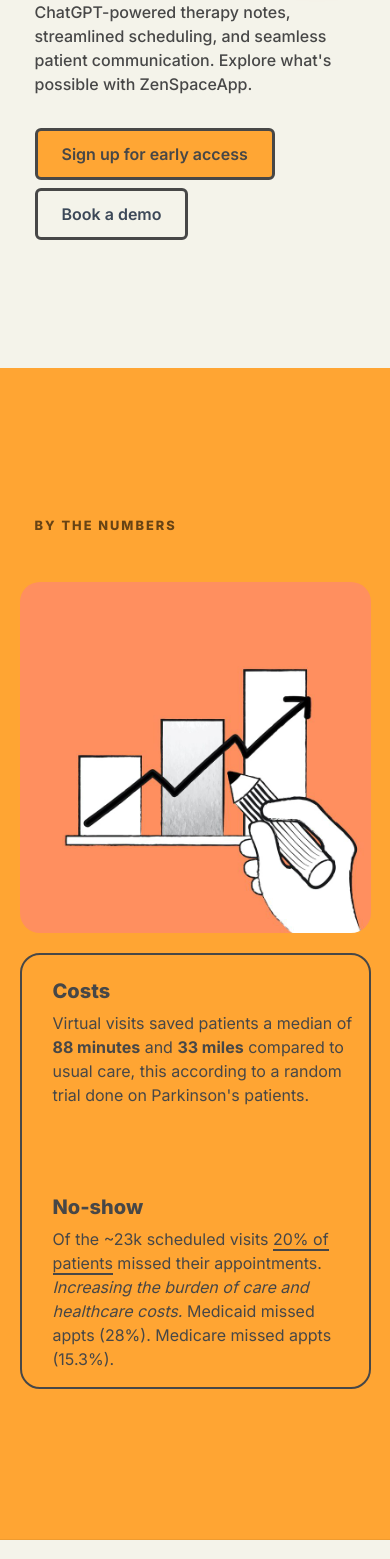
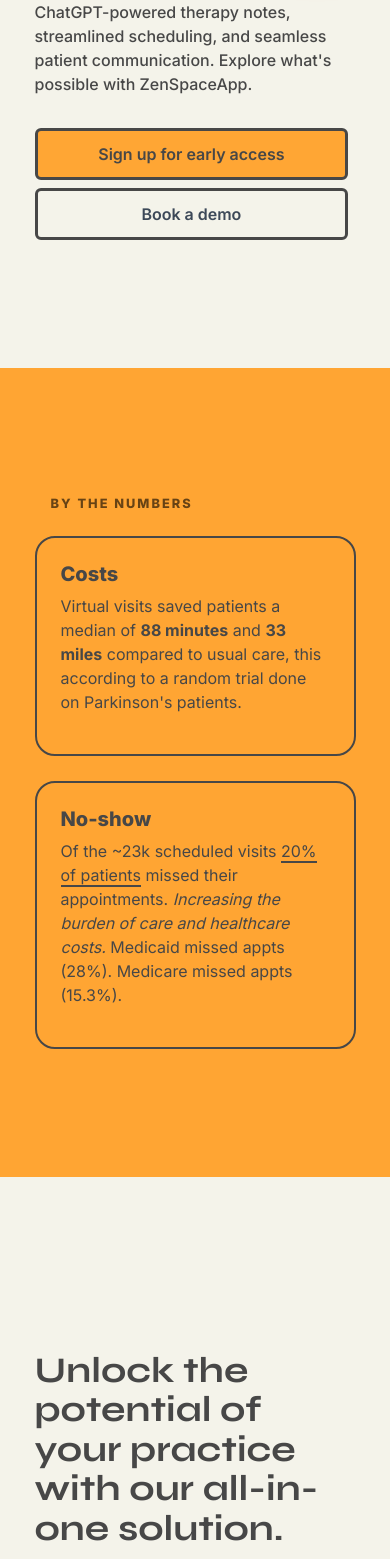
Before and after one commit to ZenSpaceApp/zenspace-website, a Next.js app: page / in a window 390 px wide. Shown: the part 809-2368 px from the top of the page. Built offline with nearby package versions, Linux system fonts and the light colour scheme.

Commit message:
Redesigned the stats section on home page.

```diff
--- a/app/page.tsx
+++ b/app/page.tsx
@@ -344,31 +344,18 @@ function Benefits() {
   )
 }
 
-
-
 const Stats = () => {
-  return (
-    <section  className="section bg-half-170" style={{borderBottom: "1px solid #00000010", background: "#ffa533"}}>
-      <div className="container">
-        <h5 className="sub-heading ml-10 mb-4 offset-md-1">By the numbers</h5>
-        <div className="row align-items-center pt-4 ">
-          <div className="col-12 col-md-5 offset-md-1 order-2 order-lg-2 p-lg-5"  style={{ borderRadius: "20px", border: "2px solid"}}>
-            <div className="section-title mr-lg-4">
-              <div className="row">
-                <div className="col-12">
-                  <div className="d-flex feature-card align-items-center pt-4 ">
-                    <div className="ml-3">
+  return <section id="stats">
+    <div className='container'>
+    <h5 className="sub-heading pl-3 ml-10 mb-4 p-lg-5">By the numbers</h5>
+      <div className='grid-container'>
+      <div className="p-4 pr-2  pl-2 p-lg-5"  style={{ borderRadius: "20px", border: "2px solid"}}>
         <h5>Costs</h5>
         <p className="">
           <span className="">Virtual visits saved patients</span> a median of <b>88 minutes</b> and <b>33 miles</b> compared to usual care, this according to a random trial
           done on Parkinson&apos;s patients.</p>
       </div>
-                  </div>
-                </div>
-
-                <div className="col-12 mt-5 ">
-                <div className="d-flex feature-card align-items-center pt-4 ">
-                    <div className="ml-3">
+      <div className="p-4 pr-2  pl-2 p-lg-5"  style={{ borderRadius: "20px", border: "2px solid"}}>
         <h5>No-show</h5>
         <p className="">
           Of the ~23k scheduled visits <span className="underline">20% of patients</span> missed their appointments.
@@ -377,29 +364,7 @@ const Stats = () => {
       </div>
     </div>
     </div>
-              </div>
-            </div>
-          </div>
-          <div className="col-md-6 offset-md1 order-lg-2 " style={{ padding: 0}}>
-            <Image
-              alt='telehealth benefits by number'
-              src={StatsImg}
-              style={{
-                borderRadius: '20px',
-                maxWidth: "510px",
-                width: "100%",
-                height: "auto",
-                display: "block",
-                margin: "auto",
-                marginBottom: "20px"
-              }}
-            />
-            {/* <img src="/images/stats.jpg" style={{borderRadius: '12px'}} className="img-fluid bordered-img" alt="" /> */}
-          </div>
-        </div>
-      </div>
   </section>
-  )
 }
 
 const Hero = () => {
--- a/styles/styles.scss
+++ b/styles/styles.scss
@@ -324,6 +324,12 @@ section.route-section {
     'subhead'
     'ctaButtons';
 
+    .ctaButtons {
+      display: flex;
+      flex-direction: column;
+      max-width: 90%;
+    }
+
     .heroImg {
       max-width: 95%;
       margin-top: 20px;
@@ -338,6 +344,9 @@ section.route-section {
     }
 
     @media screen and #{$mq-small} {
+      .ctaButtons {
+        display: block;
+      }
 
       .heading {
         max-width: 90%;
@@ -485,6 +494,23 @@ section.route-section {
   }
 }
 
+#stats {
+  padding-top: 8rem;
+  padding-bottom: 8rem;
+  background: #ffa533;
+
+
+  .grid-container {
+    display: grid;
+    grid-template-columns: 1fr;
+    row-gap: 25px;
+
+    @media screen and #{$mq-small} {
+      grid-template-columns: 1fr 1fr;
+      column-gap: 40px;
+    }
+  }
+}
 
 #stats-bg {
   // @include background('./images/cover-bg.jpg', bottom , no-repeat, #f4f5fa);
```
Lines whose indentation alone changed are shown as unchanged.
